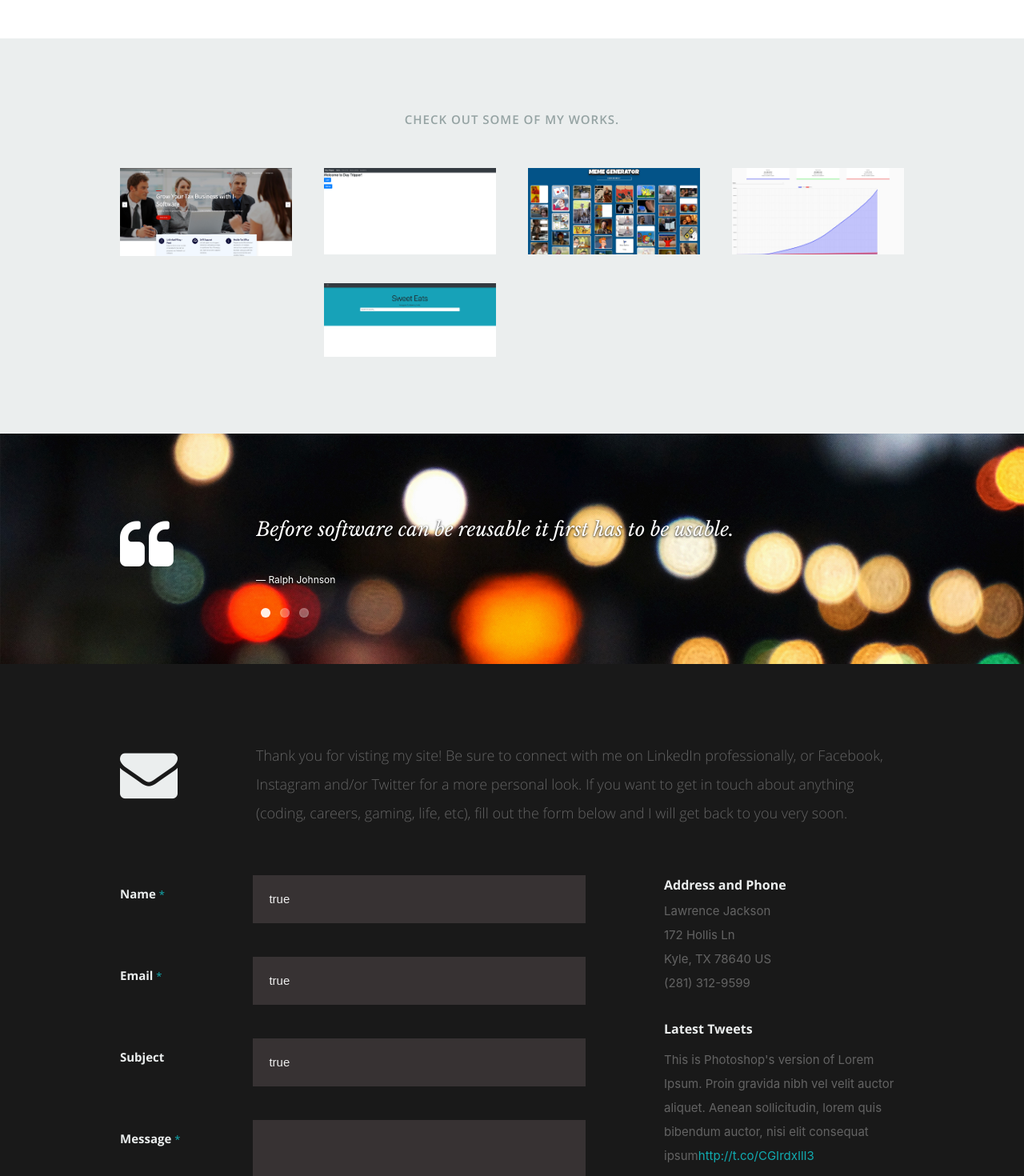
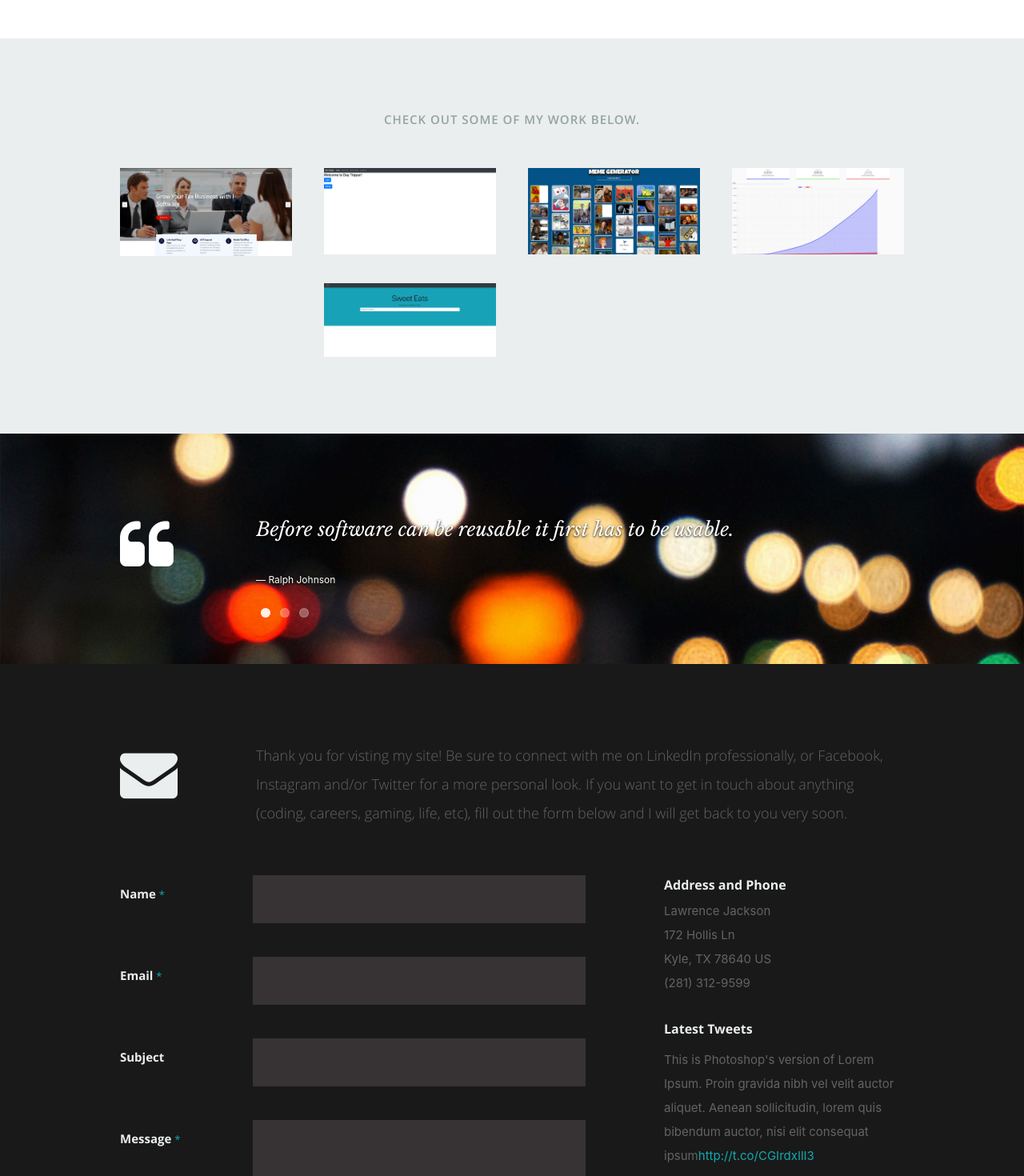
Before and after one commit to ljackson96/ljackson96.github.io, a React (Create React App) app: page / in a window 1280 px wide. Shown: the part 3460-4930 px from the top of the page at 80% size. Built offline with nearby package versions, Linux system fonts and the light colour scheme.

Commit message:
forms validated

```diff
--- a/public/css/layout.css
+++ b/public/css/layout.css
@@ -194,7 +194,7 @@ ul#nav li.current a { color: #F06000; }
 }
 
 #about a, #about a:visited  { color: #fff; }
-#about a:hover, #about a:focus { color: #11ABB0; }
+#about a:hover, #about a:focus { color: #CC5200; }
 
 #about h2 {
    font: 22px/30px 'opensans-bold', sans-serif;
--- a/public/index.html
+++ b/public/index.html
@@ -30,7 +30,7 @@
     <link rel="stylesheet" href="%PUBLIC_URL%/css/magnific-popup.css" />
 
     <script src="%PUBLIC_URL%/js/modernizr.js"></script>
-    <title>Sample resume</title>
+    <title>Lawrence Jackson</title>
   </head>
   <body>
     <noscript>You need to enable JavaScript to run this app.</noscript>
--- a/src/components/Contact.js
+++ b/src/components/Contact.js
@@ -3,7 +3,10 @@ import { useForm } from "react-hook-form";
 
 export default function Contact() {
   const { register, handleSubmit, watch, errors } = useForm();
-  const onSubmit = (data) => console.log(data);
+  const onSubmit = (data, e) => {
+    e.preventDefault();
+    console.log(data);
+  };
   return (
     <React.Fragment>
       <section id="contact">
@@ -27,6 +30,7 @@ export default function Contact() {
           <div className="eight columns">
             {/* form */}
             <form
+              action="post"
               onSubmit={handleSubmit(onSubmit)}
               id="contactForm"
               name="contactForm"
@@ -38,11 +42,11 @@ export default function Contact() {
                   </label>
                   <input
                     type="text"
-                    defaultValue
+                    defaultValue=""
                     size={35}
                     id="contactName"
                     name="contactName"
-                    ref={register}
+                    ref={register({ required: true })}
                   />
                 </div>
                 <div>
@@ -51,18 +55,18 @@ export default function Contact() {
                   </label>
                   <input
                     type="text"
-                    defaultValue
+                    defaultValue=""
                     size={35}
                     id="contactEmail"
                     name="contactEmail"
-                    ref={register}
+                    ref={register({ required: true })}
                   />
                 </div>
                 <div>
                   <label htmlFor="contactSubject">Subject</label>
                   <input
                     type="text"
-                    defaultValue
+                    defaultValue=""
                     size={35}
                     id="contactSubject"
                     name="contactSubject"
--- a/src/components/Portfolio.js
+++ b/src/components/Portfolio.js
@@ -6,7 +6,7 @@ export default function Portfolio() {
       <section id="portfolio">
         <div className="row">
           <div className="twelve columns collapsed">
-            <h1>Check Out Some of My Works.</h1>
+            <h1>Check Out Some of My Work Below.</h1>
             {/* portfolio-wrapper */}
             <div
               id="portfolio-wrapper"
```
